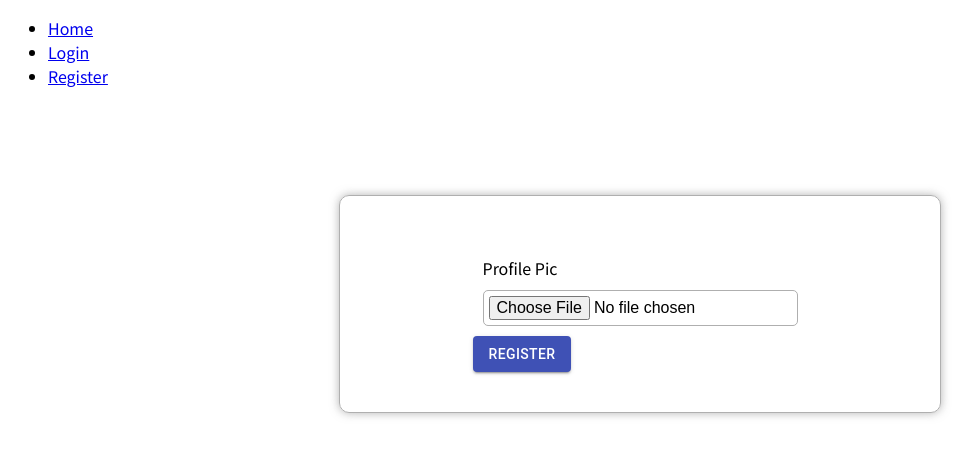
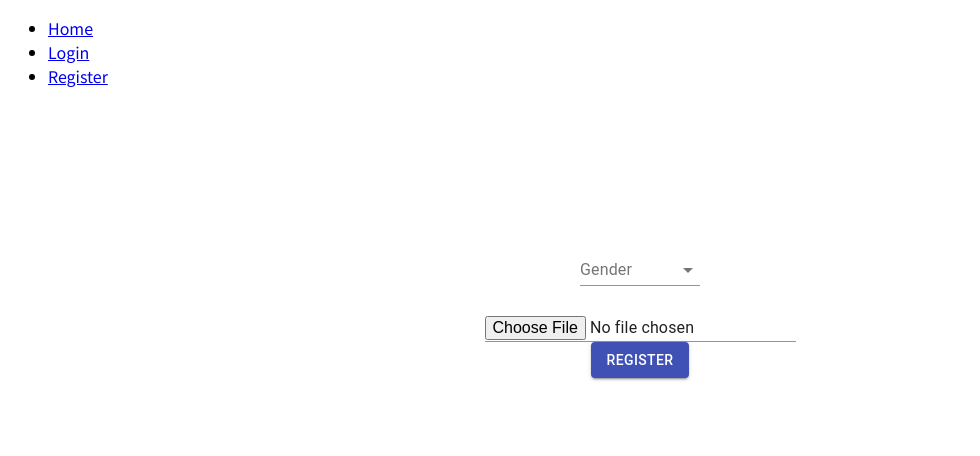
Before and after one commit to Oreotastic/YourSpace, a React app: page /signup-profile in a window 1280 px wide. Shown: the top 456 px of the page, without its empty margins (0-980 px from the left). Built offline with nearby package versions, Linux system fonts and the light colour scheme; the HTML template or start-up script is replaced by a standard one.

Commit message:
further implemented material ui

```diff
--- a/assets/login.css
+++ b/assets/login.css
@@ -6,6 +6,7 @@
   display: -ms-flexbox;
   display: -webkit-flex;
   display: flex;
+  flex-direction: column;
   justify-content: center;
   align-items: center;
 }
@@ -26,7 +27,7 @@
 }
 
 .form > a > button {
-  margin: 10px;
+  margin: 10px 0;
 }
 
 .form {
@@ -38,13 +39,22 @@
   grid-template-columns: 1fr;
 }
 
-.credential {
-  margin: 10px;
-}
-
 .credential > p {
   padding: 10px 0;
   margin: 0;
+}
+
+#genderSelector {
+  width: 305px;
+  font-size: 1em;
+  border: 1px solid rgb(169, 169, 169);
+  border-radius: 5px;
+  padding: 5px;
+}
+
+#genderSelector::after {
+  position: absolute;
+  border: 1px solid black;
 }
 
 /* Inputs */
--- a/src/App.js
+++ b/src/App.js
@@ -9,7 +9,7 @@ import {
 import Home from './Components/Home'
 import Login from './Components/Forms/Login'
 import Signup from './Components/Forms/Signup'
-import ProfilePic from './Components/Forms/ProfilePic'
+import ProfileConfig from './Components/Forms/ProfileConfig'
 
 const App = () => {
 
@@ -47,7 +47,7 @@ const App = () => {
             <Signup username={username} setUsername={setUsername} password={password} setPassword={setPassword} first={first} setFirst={setFirst} last={last} setLast={setLast} />
           </Route>
           <Route exact path="/signup-profile">
-            <ProfilePic username={username} setUsername={setUsername} password={password} setPassword={setPassword} first={first} setFirst={setFirst} last={last} setLast={setLast} />
+            <ProfileConfig username={username} setUsername={setUsername} password={password} setPassword={setPassword} first={first} setFirst={setFirst} last={last} setLast={setLast} />
           </Route>
         </Switch>
       </Router>
--- /dev/null
+++ b/src/Components/Forms/ProfileConfig.js
@@ -0,0 +1,94 @@
+import React, { useState } from 'react'
+import { Link } from 'react-router-dom'
+import {
+  Button,
+  InputLabel,
+  Input,
+  Select,
+  FormControl,
+  MenuItem
+} from '@material-ui/core'
+import { makeStyles } from '@material-ui/core/styles'
+
+const useStyle = makeStyles((theme) => ({
+  button: {
+    display: 'block',
+    marginTop: theme.spacing(2)
+  },
+
+  formControl: {
+    margin: theme.spacing(1),
+    minWidth: 120,
+  }
+}))
+
+const ProfileConfig = ({ first, setFirst, last, setLast, username, setUsername, password, setPassword }) => {
+
+  const classes = useStyle()
+  const [profilePic, setProfilePic] = useState('')
+  const [gender, setGender] = useState('')
+  const [open, setOpen] = useState(false)
+
+  const handleChange = (el) => {
+    setGender(el.target.value);
+  };
+
+  const handleClose = () => {
+    setOpen(false);
+  };
+
+  const handleOpen = () => {
+    setOpen(true);
+  };
+
+  const onSubmit = async(el) => {
+    el.preventDefault()
+    const user = {
+      firstName: first,
+      lastName: last,
+      username: username,
+      password: password,
+      profilePic: profilePic
+    }
+    const token = (await axios.post('/route/v1/signup', user)).data
+    console.log(token)
+  }
+
+  return (
+    <div className="forms-container">
+      <FormControl className={classes.formControl}>
+        <InputLabel>Gender</InputLabel>
+        <Select
+          labelId="labelGender"
+          id="gender"
+          open={open}
+          onOpen={handleOpen}
+          onClose={handleClose}
+          value={gender}
+          onChange={handleChange}
+        >
+          <MenuItem value="">
+            <em>Gender</em>
+          </MenuItem>
+          <MenuItem value={1}>Cis Male</MenuItem>
+          <MenuItem value={2}>Trans Male</MenuItem>
+          <MenuItem value={3}>Cis Female</MenuItem>
+          <MenuItem value={4}>Trans Female</MenuItem>
+          <MenuItem value={5}>Non Binary</MenuItem>
+          <MenuItem value={6}>Other</MenuItem>
+        </Select>
+      </FormControl>
+      <FormControl>
+        <InputLabel>Profile Pic</InputLabel>
+        <Input type="file"/>
+      </FormControl>
+      <Link to="/profile">
+        <Button type="submit" color="primary" variant="contained">
+          Register
+        </Button>
+      </Link>
+    </div>
+  )
+}
+
+export default ProfileConfig
--- a/src/Components/Forms/ProfilePic.js
+++ /dev/null
@@ -1,39 +0,0 @@
-import React, { useState } from 'react'
-import { Button } from '@material-ui/core'
-
-const ProfilePic = ({ first, setFirst, last, setLast, username, setUsername, password, setPassword }) => {
-
-  const [profilePic, setProfilePic] = useState('')
-
-  const onSubmit = async(el) => {
-    el.preventDefault()
-    const user = {
-      firstName: first,
-      lastName: last,
-      username: username,
-      password: password,
-      profilePic: profilePic
-    }
-    const token = (await axios.post('/route/v1/signup', user)).data
-    console.log(token)
-  }
-  return (
-    <div className="forms-container">
-      <div className="forms">
-        <form onSubmit={onSubmit}>
-          <div className="form">
-            <div className="credentials-container">
-              <div className="credential">
-                <p>Profile Pic</p>
-                <input type="file" accept="image/*" name="profile pic"/>
-              </div>
-            </div>
-            <Button type="submit" color="primary" variant="contained">Register</Button>
-          </div>
-        </form>
-      </div>
-    </div>
-  )
-}
-
-export default ProfilePic
```
